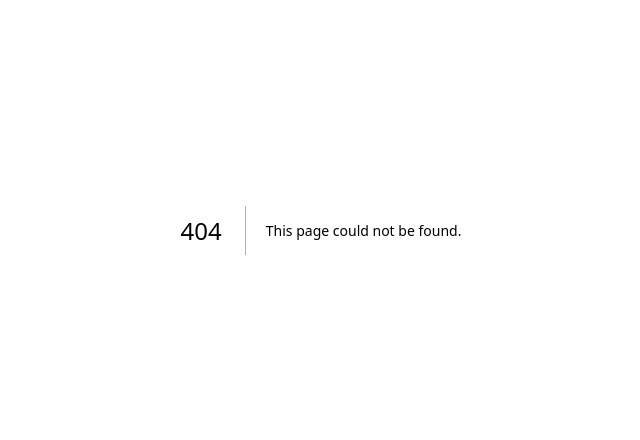
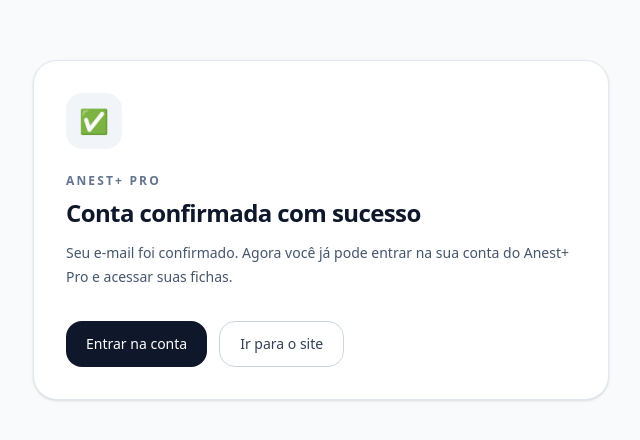
Before and after one commit to johaberazevedo/anestplus-site, a Next.js app: page /pro/confirmado in a window 1280 px wide. Before the commit this address had no page. Shown: the part 170-610 px from the top of the page, without its empty margins (319-959 px from the left). Built offline with nearby package versions, Linux system fonts and the light colour scheme.

Commit message:
feat: refine Anest+ Pro auth redirects and email experience

```diff
--- a/app/pro/cadastro/page.tsx
+++ b/app/pro/cadastro/page.tsx
@@ -51,6 +51,7 @@
   email: email.trim(),
   password,
   options: {
+    emailRedirectTo: "https://anestplus.com/pro/confirmado",
     data: {
       full_name: fullName.trim(),
       crm: crm.trim(),
--- /dev/null
+++ b/app/pro/confirmado/page.tsx
@@ -0,0 +1,44 @@
+import Link from "next/link";
+
+export default function ProConfirmedPage() {
+  return (
+    <main className="min-h-screen bg-slate-50 text-slate-900">
+      <div className="mx-auto flex min-h-screen max-w-3xl items-center justify-center px-4 py-12 sm:px-6">
+        <div className="w-full max-w-xl rounded-3xl border border-slate-200 bg-white p-8 shadow-sm">
+          <div className="mb-6 flex h-14 w-14 items-center justify-center rounded-2xl bg-slate-100 text-2xl">
+            ✅
+          </div>
+
+          <p className="mb-2 text-xs font-semibold uppercase tracking-[0.18em] text-slate-500">
+            Anest+ Pro
+          </p>
+
+          <h1 className="text-2xl font-semibold tracking-tight">
+            Conta confirmada com sucesso
+          </h1>
+
+          <p className="mt-3 text-sm leading-6 text-slate-600">
+            Seu e-mail foi confirmado. Agora você já pode entrar na sua conta
+            do Anest+ Pro e acessar suas fichas.
+          </p>
+
+          <div className="mt-8 flex flex-col gap-3 sm:flex-row">
+            <Link
+              href="/pro/login"
+              className="inline-flex items-center justify-center rounded-2xl bg-slate-900 px-5 py-3 text-sm font-medium text-white transition hover:opacity-95"
+            >
+              Entrar na conta
+            </Link>
+
+            <Link
+              href="/"
+              className="inline-flex items-center justify-center rounded-2xl border border-slate-300 bg-white px-5 py-3 text-sm font-medium text-slate-700 transition hover:bg-slate-50"
+            >
+              Ir para o site
+            </Link>
+          </div>
+        </div>
+      </div>
+    </main>
+  );
+}
```
Lines whose indentation alone changed are shown as unchanged.
